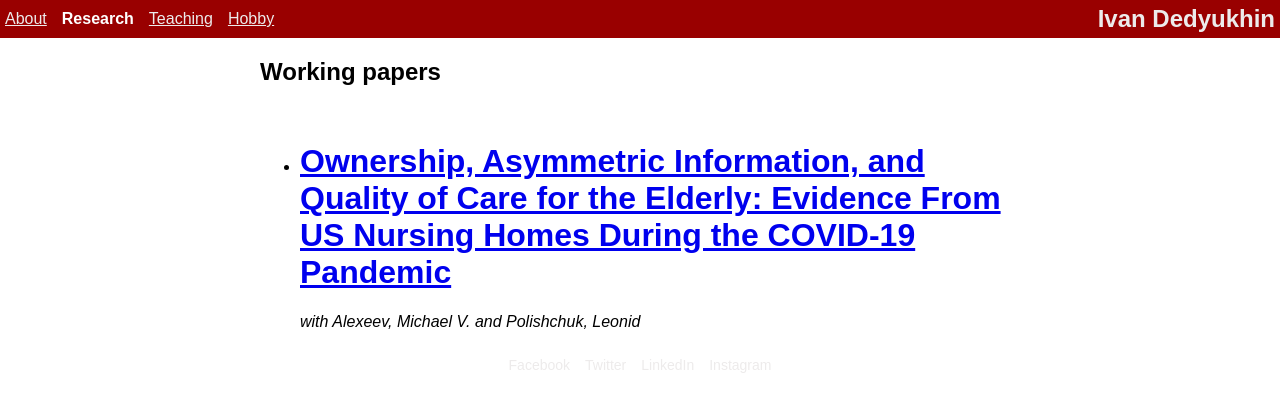
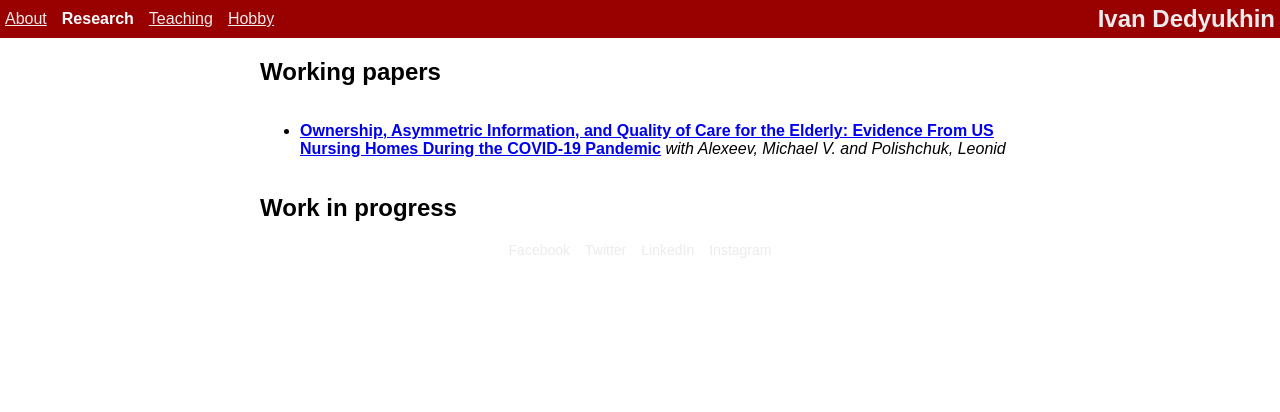
Before and after one commit to Dedyukhin/dedyukhin.github.io, a Jekyll site: the page built from Research.md, in a window 1280 px wide. Shown: the top 412 px of the page. Built offline with Jekyll 4.4.1, drawn with Linux system fonts in a browser that asks for light colours.

Commit message:
Update Research.md

```diff
--- a/Research.md
+++ b/Research.md
@@ -13,6 +13,8 @@ permalink: /research/
 
 Working papers
 ---
+- **[Ownership, Asymmetric Information, and Quality of Care for the Elderly: Evidence From US Nursing Homes During the COVID-19 Pandemic](https://ssrn.com/abstract=4906864)**
+_with Alexeev, Michael V. and Polishchuk, Leonid_
 
-- # [Ownership, Asymmetric Information, and Quality of Care for the Elderly: Evidence From US Nursing Homes During the COVID-19 Pandemic](https://ssrn.com/abstract=4906864)
-_with Alexeev, Michael V. and Polishchuk, Leonid_
+Work in progress
+---
```
